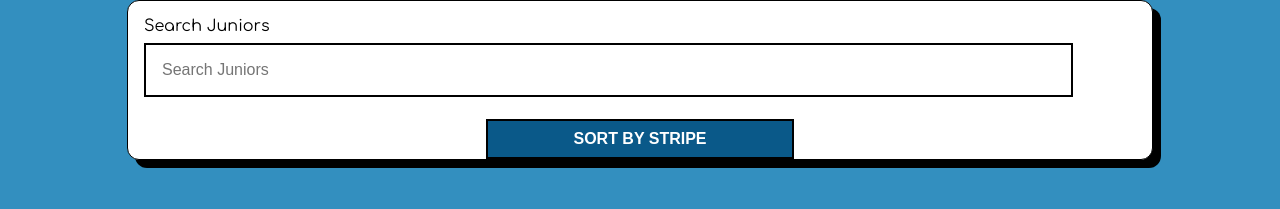
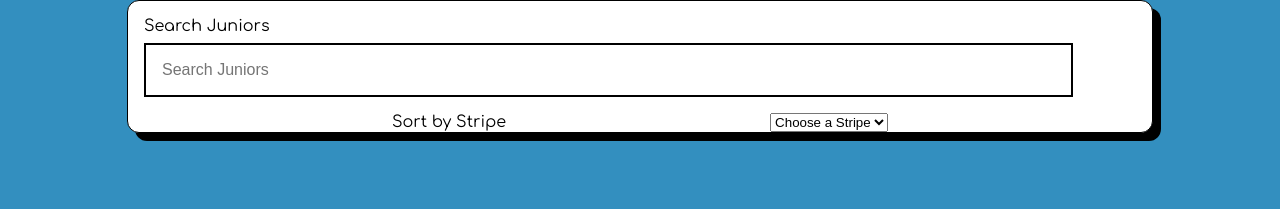
Before and after one commit to moyoamoo/junior-portal, a SvelteKit app: page /juniors in a window 1280 px wide. Shown: the top 209 px of the page. Built offline with nearby package versions, Linux system fonts and the light colour scheme; no server answers; the database is empty.

Commit message:
sort juniors by stripe

```diff
--- a/src/components/Juniors/Juniors.svelte
+++ b/src/components/Juniors/Juniors.svelte
@@ -2,16 +2,26 @@
     import JuniorImage from "./JuniorImage.svelte";
     let { users } = $props();
     let search = $state("");
+    let sortStripe = $state("");
 
     //filter users by what is in text input
     let foundJuniors = $derived(
         users.filter((junior) => {
             let juniorName = junior.firstName + " " + junior.lastName;
 
-            return juniorName
-                .toLowerCase()
-                .replaceAll(" ", "")
-                .includes(search.replaceAll(" ", ""));
+            if (sortStripe != "") {
+                if (junior.currentStripe.toLowerCase() == sortStripe) {
+                    return juniorName
+                        .toLowerCase()
+                        .replaceAll(" ", "")
+                        .includes(search.replaceAll(" ", ""));
+                }
+            } else {
+                return juniorName
+                    .toLowerCase()
+                    .replaceAll(" ", "")
+                    .includes(search.replaceAll(" ", ""));
+            }
         }),
     );
 
@@ -43,7 +53,21 @@
         />
     </div>
     <div class="junior-sort-container">
-        <button onclick={sortByStripe}>Sort by Stripe</button>
+        <label for="sort-by-stripe">Sort by Stripe</label>
+        <select
+            name="sort-by-stripe"
+            id="sort-by-stripe"
+            bind:value={sortStripe}
+        >
+            <option value="">Choose a Stripe</option>
+            <option value="bumblebee">Bumblebee</option>
+            <option value="chipmunk">Chipmunk</option>
+            <option value="wildcat">Wildcat</option>
+            <option value="clownfish">Clownfish</option>
+            <option value="skunk">Skunk</option>
+            <option value="zebra">Zebra</option>
+            <option value="tiger">Tiger</option>
+        </select>
     </div>
 </section>
 
```
